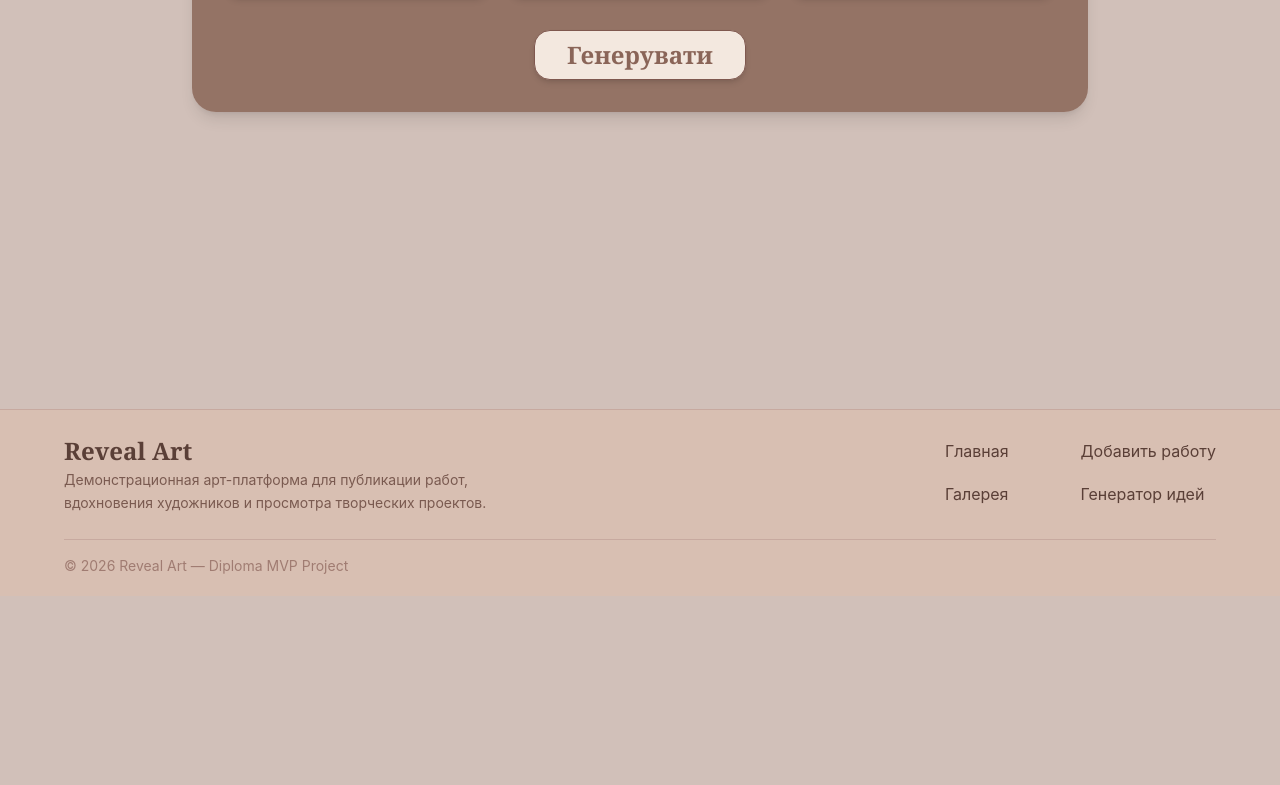
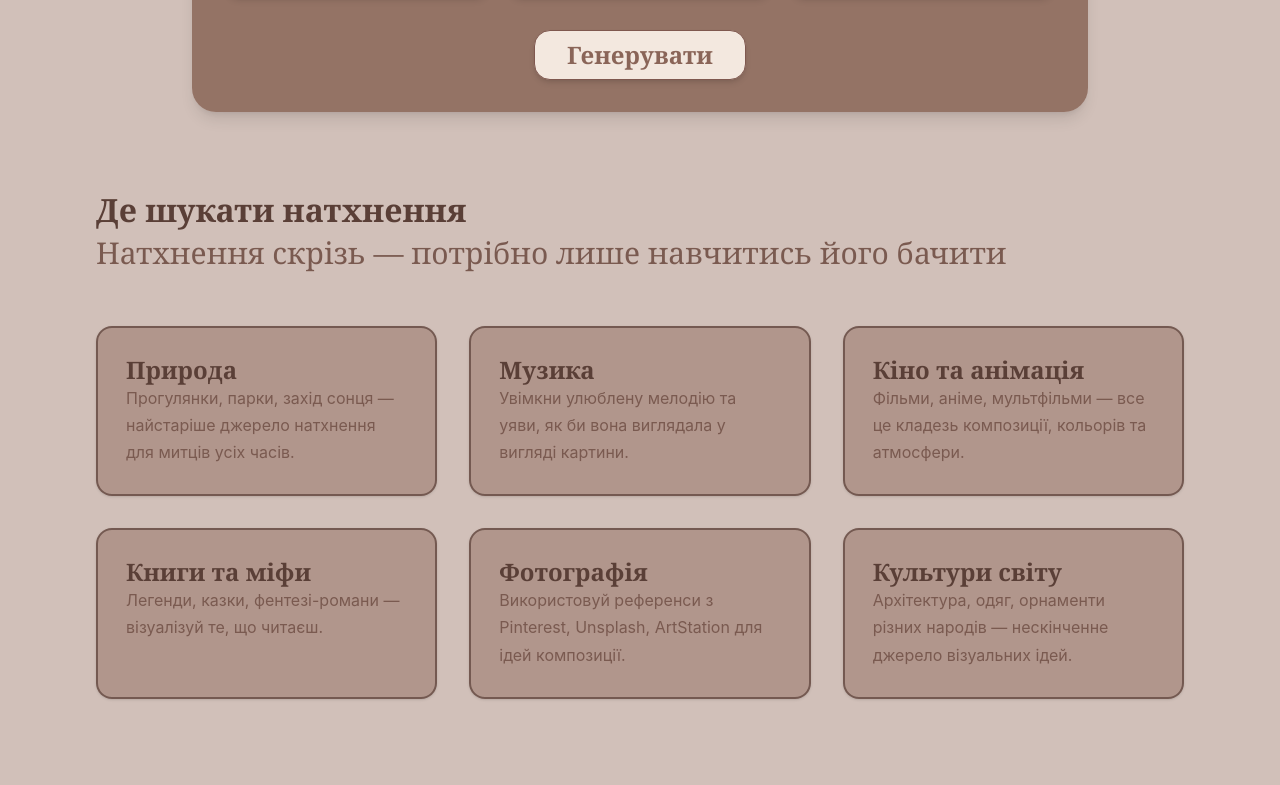
Before and after one commit to FFORqnvr/Reveal-Art, a React (Vite) app: page /ideas in a window 1280 px wide. Shown: the part 455-1240 px from the top of the page. Before the commit the page ends 1051 px from the top, so only its background shows below. Built offline with nearby package versions, Linux system fonts and the light colour scheme.

Commit message:
added inspiration section

```diff
--- a/src/pages/IdeasPage.tsx
+++ b/src/pages/IdeasPage.tsx
@@ -2,6 +2,7 @@ import { useState } from "react";
 import IdeaGeneratorForm from "../sections/ideas/IdeaGeneratorForm";
 import { ideaOptions } from "../data/IdeaOptions";
 import { generateIdea } from "../utils/generateIdea";
+import InspirationSourcesSection from "../sections/ideas/InspirationSourcesSection";
 
 const randomItem = (items: string[]) => {
   return items[Math.floor(Math.random() * items.length)];
@@ -55,6 +56,7 @@ export default function IdeasPage() {
         idea={idea}
         onGenerate={handleGenerateIdea}
       />
+      <InspirationSourcesSection />
     </main>
   );
 }
--- a/src/sections/home/HeroSection.tsx
+++ b/src/sections/home/HeroSection.tsx
@@ -4,7 +4,7 @@ import Button from "../../components/Button";
 export default function HeroSection() {
   return (
     <section className="relative min-h-[940px]">
-      <div className="relative z-10 mx-auto flex min-h-[560px] max-w-6xl items-center px-4 pt-[250px] md:px-8">
+      <div className="relative z-10 mx-auto flex min-h-[560px] max-w-6xl items-center px-4 pt-[280px] md:px-8">
         <div className="max-w-xl border-l border-[var(--color-primary)] pl-8">
           <h1 className="font-[var(--font-heading)] text-5xl font-bold leading-tight text-[var(--color-text-primary)] md:text-6xl">
             Вітаємо у світі<br/>цифрової творчості
--- /dev/null
+++ b/src/sections/ideas/InspirationSourcesSection.tsx
@@ -0,0 +1,66 @@
+const sources = [
+  {
+    title: "Природа",
+    desc: "Прогулянки, парки, захід сонця — найстаріше джерело натхнення для митців усіх часів.",
+  },
+  {
+    title: "Музика",
+    desc: "Увімкни улюблену мелодію та уяви, як би вона виглядала у вигляді картини.",
+  },
+  {
+    title: "Кіно та анімація",
+    desc: "Фільми, аніме, мультфільми — все це кладезь композиції, кольорів та атмосфери.",
+  },
+  {
+    title: "Книги та міфи",
+    desc: "Легенди, казки, фентезі-романи — візуалізуй те, що читаєш.",
+  },
+  {
+    title: "Фотографія",
+    desc: "Використовуй референси з Pinterest, Unsplash, ArtStation для ідей композиції.",
+  },
+  {
+    title: "Культури світу",
+    desc: "Архітектура, одяг, орнаменти різних народів — нескінченне джерело візуальних ідей.",
+  },
+];
+
+export default function InspirationSourcesSection() {
+  return (
+    <section className="mx-auto max-w-6xl px-4 py-20 md:px-8">
+      <h2
+        className="text-4xl font-bold text-[var(--color-text-primary)]"
+        style={{ fontFamily: "var(--font-heading)" }}
+      >
+        Де шукати натхнення
+      </h2>
+
+      <p
+        className="mt-4 text-3xl text-[var(--color-text-secondary)]"
+        style={{ fontFamily: "var(--font-heading)" }}
+      >
+        Натхнення скрізь — потрібно лише навчитись його бачити
+      </p>
+
+      <div className="mt-12 grid gap-8 md:grid-cols-3">
+        {sources.map((source) => (
+          <article
+            key={source.title}
+            className="rounded-2xl border-2 border-[var(--color-text-primary)]/70 bg-[var(--color-primary)]/45 p-7 shadow-sm"
+          >
+            <h3
+              className="text-3xl font-bold text-[var(--color-text-primary)]"
+              style={{ fontFamily: "var(--font-heading)" }}
+            >
+              {source.title}
+            </h3>
+
+            <p className="mt-4 leading-7 text-[var(--color-text-secondary)]">
+              {source.desc}
+            </p>
+          </article>
+        ))}
+      </div>
+    </section>
+  );
+}
```
